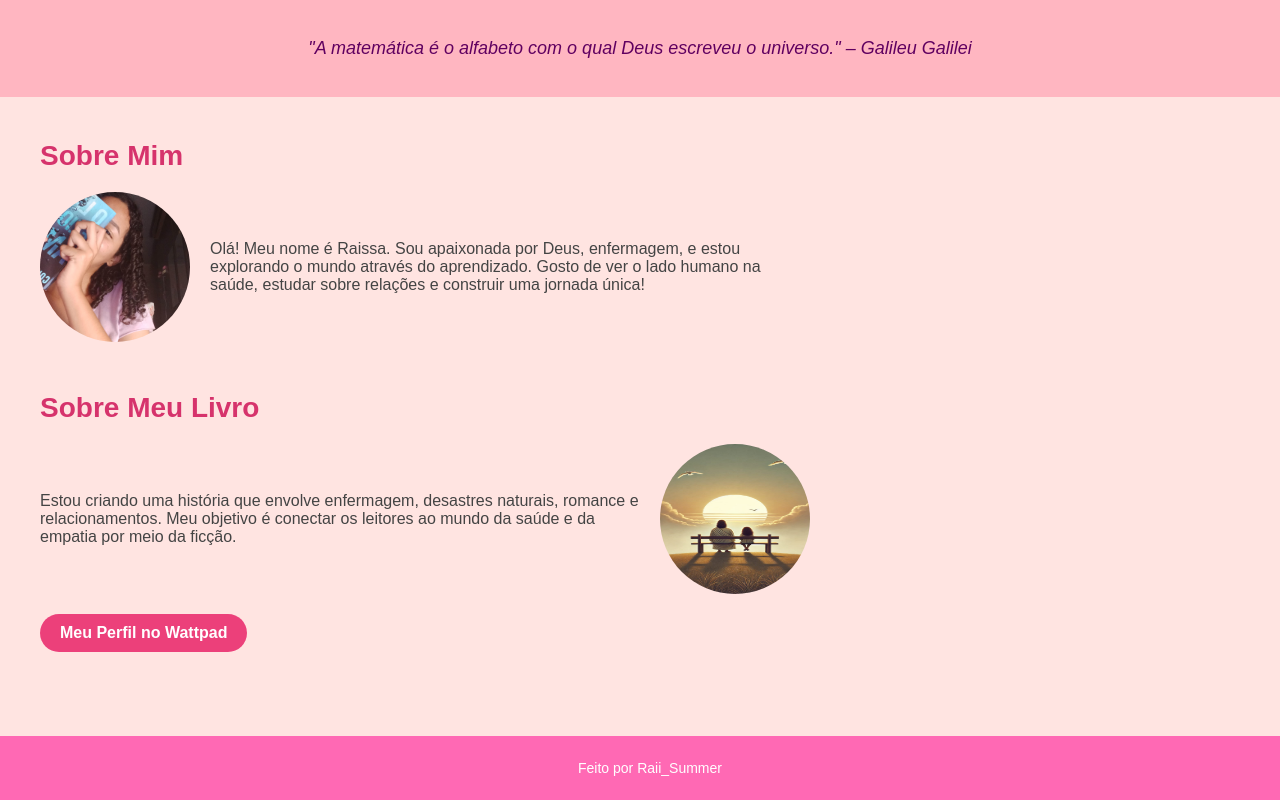
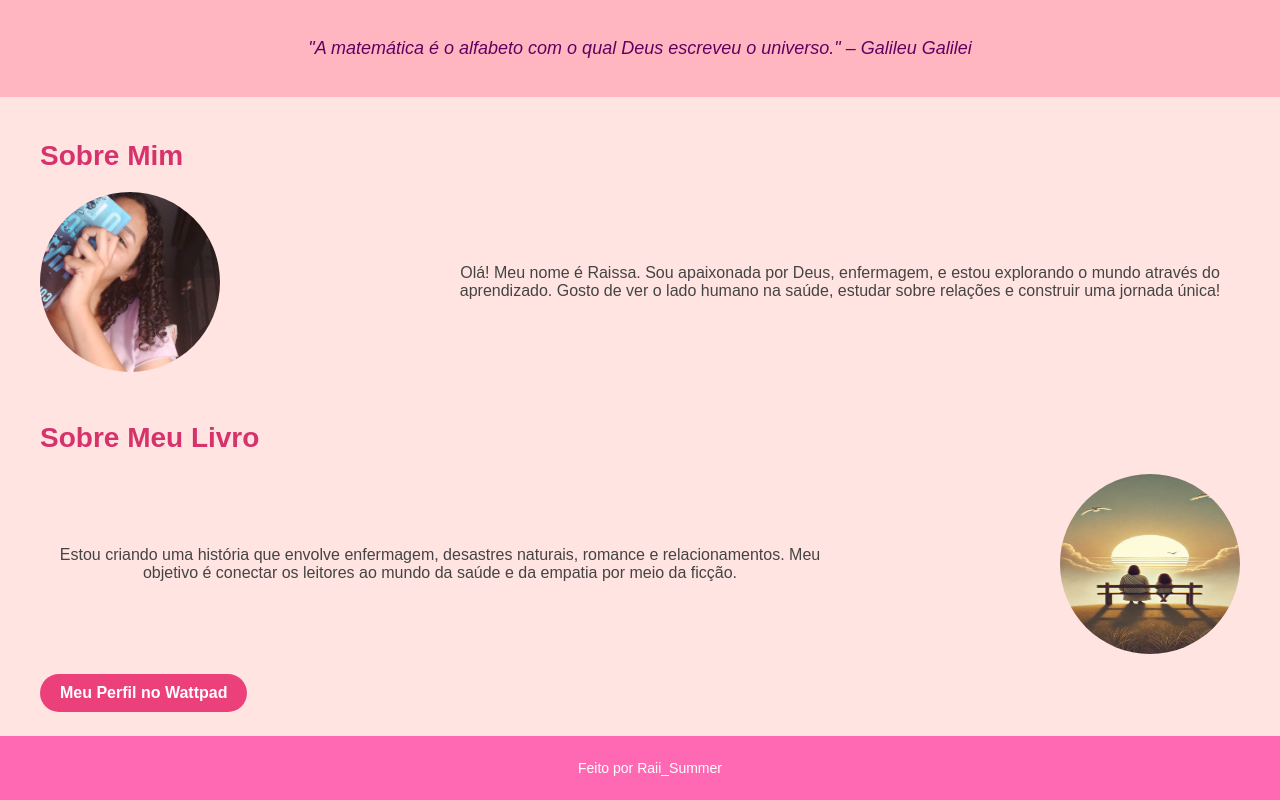
Before and after one commit to Raissa-17/conhecameulivro, a plain HTML site: page index.html in a window 1280 px wide. Drawn offline with Linux system fonts and the light colour scheme.

Commit message:
Update index.html

```diff
--- a/index.html
+++ b/index.html
@@ -54,21 +54,55 @@
             gap: 20px;
             flex-wrap: wrap;
             width: 100% /* O conteudo vai ocupar todo o espalo */
+            justify-content: center; /* Disponível para todas as telas */
         }
 
         .content img {
-            width: 150px;
-            height: 150px;
+            width: 120px; /* 150px caso de erros ksks*/
+            height: 120px;
             border-radius: 50%;
             flex-shrink: 0; /* A imagem não vai encolher */
         }
 
         .content p {
             flex-grow: 1; /* O texto ocupa o espaço disponível */
-            max-width: 600px; /* Limita a largura do texto */
+            max-width: 400px; /* 600+todas as telas  Limita a largura do texto */
+            text-align: center; /*Alinha o texto no centro da tela*/
         }
 
-                /* Estilo do botão do Wattpad */
+        /* Layout para telas grandes (como desktop) */
+@media (min-width: 768px) {
+    .content {
+        justify-content: space-between; /* Deixa os itens distribuídos na tela */
+    }
+
+    .content img {
+        width: 150px; /* Ajuste o tamanho para telas maiores */
+        height: 150px;
+    }
+
+    .content p {
+        max-width: 600px; /* Limita a largura do texto para telas grandes */
+    }
+}
+
+/* Layout para telas muito grandes (por exemplo, telas widescreen) */
+@media (min-width: 1200px) {
+    .content {
+        gap: 40px; /* Mais espaço entre imagem e texto em telas grandes */
+    }
+
+    .content img {
+        width: 180px; /* Aumenta a imagem em telas muito grandes */
+        height: 180px;
+    }
+
+    .content p {
+        max-width: 800px; /* Limita a largura do texto em telas muito grandes */
+    }
+}
+
+         /* Estilo do botão do Wattpad */
         .wattpad-link {
             display: inline-block;
             background-color: #ec407a; /* Cor de fundo laranja do Wattpad */
```
